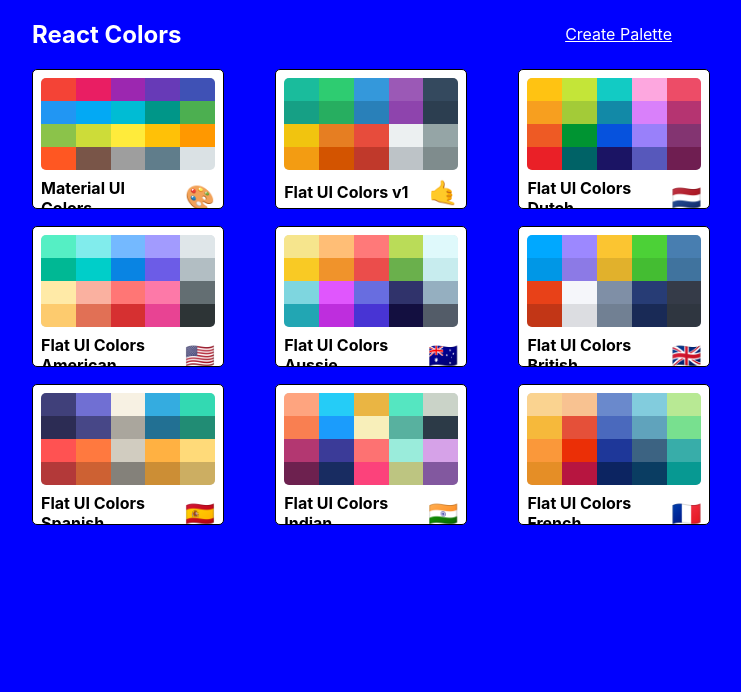
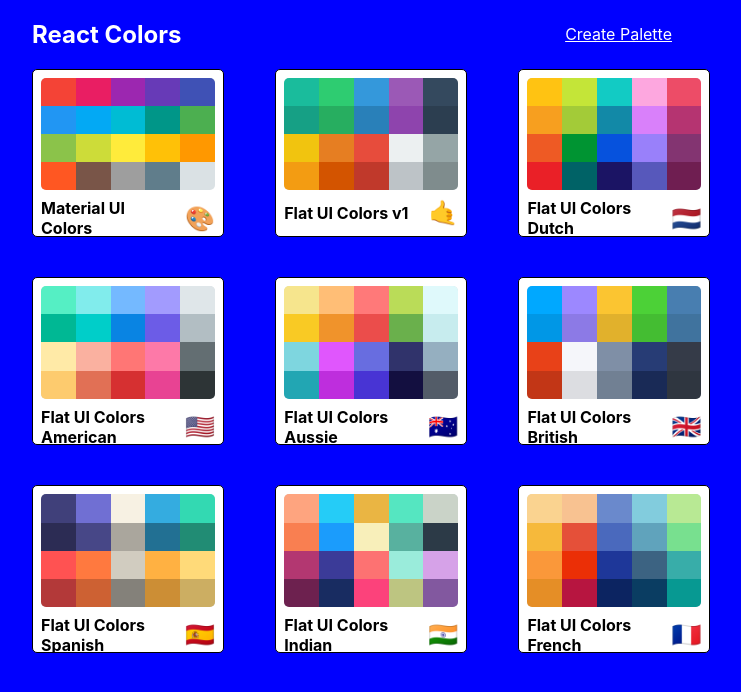
Before and after one commit to ZoltanSzokodi/Massive-Color-Project, a React (Create React App) app: page / in a window 1280 px wide. Shown: the top 692 px of the page, without its empty margins (288-1029 px from the left). Built offline with nearby package versions, Linux system fonts and the light colour scheme.

Commit message:
Add randomColor and clear Palette

```diff
--- a/src/NewPaletteForm.js
+++ b/src/NewPaletteForm.js
@@ -14,18 +14,21 @@
 import DraggableColorList from './DraggableColorList';
 import { ValidatorForm, TextValidator } from 'react-material-ui-form-validator';
 import { ChromePicker } from 'react-color';
-import { styles, drawerWidth } from './styles/NewPaletteFormStyles';
+import styles from './styles/NewPaletteFormStyles';
 import { arrayMove } from 'react-sortable-hoc';
 
 
 class NewPaletteForm extends Component {
+  static defaultProps = {
+    maxColors: 20
+  };
   constructor(props) {
     super(props);
     this.state = {
       open: true,
       currentColor: "teal",
       newColorName: "",
-      colors: [],
+      colors: this.props.palettes[0].colors,
       newPaletteName: ""
     };
     this.updateCurrentColor = this.updateCurrentColor.bind(this);
@@ -33,6 +36,8 @@
     this.handleChange = this.handleChange.bind(this);
     this.handleSubmit = this.handleSubmit.bind(this);
     this.removeColor = this.removeColor.bind(this);
+    this.clearColors = this.clearColors.bind(this);
+    this.addRandomColor = this.addRandomColor.bind(this);
   }
 
   componentDidMount() {
@@ -101,9 +106,26 @@
     }));
   }
 
+  clearColors() {
+    this.setState({
+      colors: []
+    });
+  }
+
+  addRandomColor() {
+    const allColors = this.props.palettes.map(p => p.colors).flat();
+    const rand = Math.floor(Math.random() * allColors.length);
+    const randomColor = allColors[rand];
+
+    this.setState({
+      colors: [...this.state.colors, randomColor]
+    });
+  }
+
   render() {
-    const { classes } = this.props;
-    const { open } = this.state;
+    const { classes, maxColors } = this.props;
+    const { open, colors } = this.state;
+    const paletteIsFull = colors.length >= maxColors;
 
     return (
       <div className={classes.root}>
@@ -170,10 +192,15 @@
           <div>
             <Button
               variant="contained"
-              color="secondary">Clear Palette</Button>
+              color="secondary"
+              onClick={this.clearColors}>
+              Clear Palette</Button>
             <Button
               variant="contained"
-              color="primary">Random Color</Button>
+              color="primary"
+              onClick={this.addRandomColor}
+              disabled={paletteIsFull}>
+              Random Color</Button>
           </div>
 
           <ChromePicker
@@ -200,9 +227,12 @@
               variant="contained"
               type="submit"
               color="primary"
+              disabled={paletteIsFull}
               style={{
-                backgroundColor: this.state.currentColor
-              }}>Add Color</Button>
+                backgroundColor: paletteIsFull ? "grey" : this.state.currentColor
+              }}>
+              {paletteIsFull ? "Palette Full" : "Add Colors"}
+            </Button>
 
           </ValidatorForm>
 
@@ -214,7 +244,7 @@
         >
           <div className={classes.drawerHeader} />
           <DraggableColorList
-            colors={this.state.colors}
+            colors={colors}
             removeColor={this.removeColor}
             axis="xy"
             onSortEnd={this.onSortEnd}
--- a/src/styles/MiniPaletteStyles.js
+++ b/src/styles/MiniPaletteStyles.js
@@ -1,6 +1,6 @@
 export default {
   root: {
-    height: "100%",
+    height: "150px",
     backgroundColor: "white",
     border: "1px solid black",
     borderRadius: "5px",
--- a/src/styles/NewPaletteFormStyles.js
+++ b/src/styles/NewPaletteFormStyles.js
@@ -58,4 +58,4 @@
   },
 });
 
-export { styles, drawerWidth };
+export default styles;
```
Also changed, not shown: src/DraggableColorList.js (+3 -4 lines).
